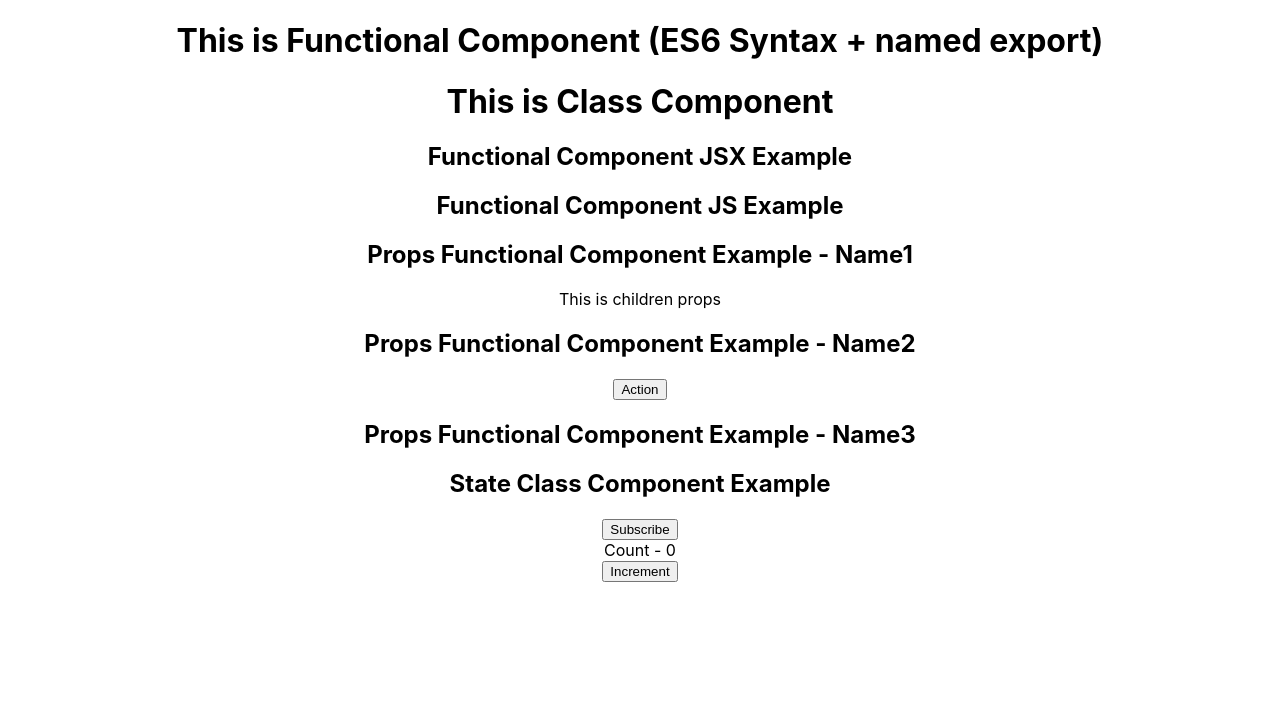
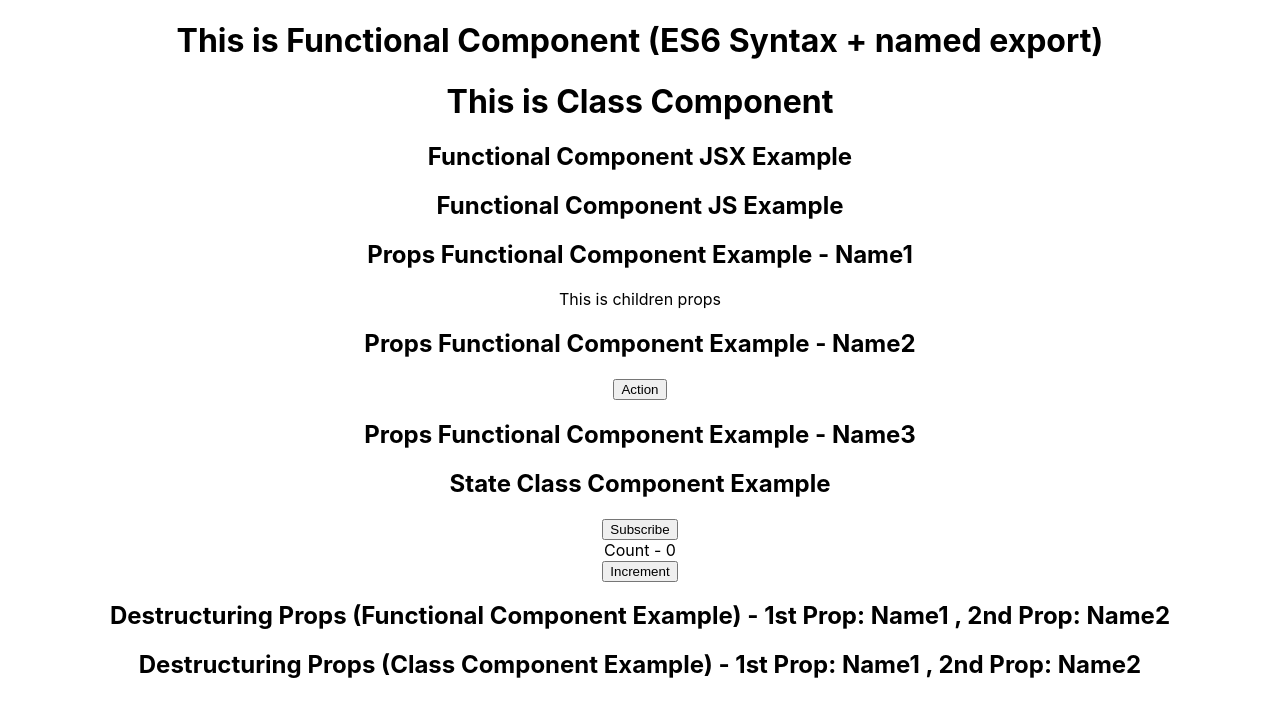
Before and after one commit to sagarteria/Sample-Create-React-App, a React (Create React App) app: page / in a window 1280 px wide. Shown: the top 716 px of the page. Built offline with nearby package versions, Linux system fonts and the light colour scheme.

Commit message:
initial commit

```diff
--- a/src/App.js
+++ b/src/App.js
@@ -7,6 +7,9 @@ import FunctionalComponentJSExample from './components/FunctionalComponentJSExam
 import PropsFunctionalExample from './components/PropsFunctionalExample';
 import StateClassExample from './components/StateClassExample';
 import Counter from './components/Counter';
+import FunctionalCompDestructure from './components/DestructuringPropsStates/FunctionalCompDestructure';
+import ClassCompDestructure from './components/DestructuringPropsStates/ClassCompDestructure';
+
 
 function App() {
   return (
@@ -28,6 +31,10 @@ function App() {
 
       <Counter />
 
+      <FunctionalCompDestructure FirstProp='Name1' SecondProp='Name2'/>
+
+      <ClassCompDestructure FirstProp='Name1' SecondProp='Name2'/>
+
     </div>
   );
 }
--- /dev/null
+++ b/src/components/DestructuringPropsStates/ClassCompDestructure.js
@@ -0,0 +1,15 @@
+import React, { Component } from 'react';
+
+class ClassCompDestructure extends Component{
+  render () {
+    const {FirstProp, SecondProp} = this.props;
+    //const {state1, state2} =  this.state;
+    return (
+      <div>
+        <h2>Destructuring Props (Class Component Example) - 1st Prop: {FirstProp} , 2nd Prop: {SecondProp}</h2>
+      </div>
+    )
+  }
+}
+
+export default ClassCompDestructure
--- /dev/null
+++ b/src/components/DestructuringPropsStates/FunctionalCompDestructure.js
@@ -0,0 +1,12 @@
+import React from 'react';
+
+const FunctionalCompDestructure = (props) => {
+  const {FirstProp, SecondProp} = props;
+  return (
+    <div>
+      <h2>Destructuring Props (Functional Component Example) - 1st Prop: {FirstProp} , 2nd Prop: {SecondProp}</h2>
+    </div>
+  )
+}
+
+export default FunctionalCompDestructure;
```
